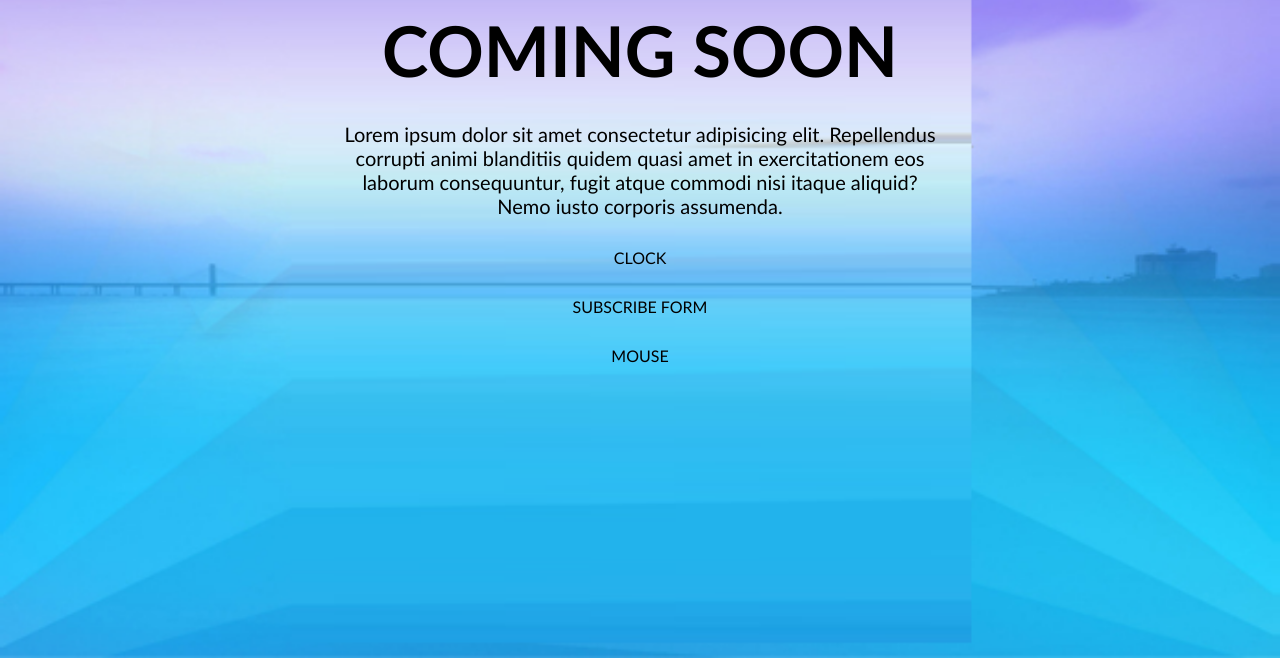
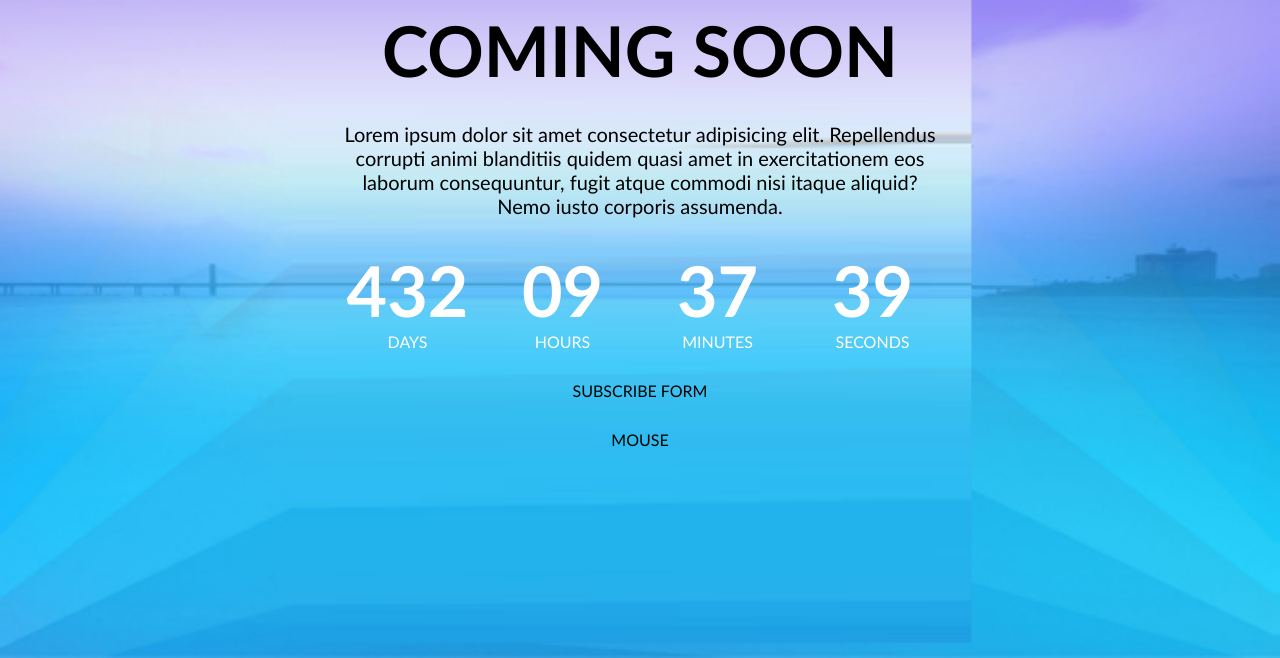
Before and after one commit to VilmaPetruskeviciene/5-comming_soon, a website: page index.html in a window 1280 px wide. Shown: the part 142-800 px from the top of the page. Drawn offline with Linux system fonts and the light colour scheme.

Commit message:
clock #4

```diff
--- a/css/components/clock.css
+++ b/css/components/clock.css
@@ -0,0 +1,29 @@
+.clock {
+    display: grid;
+    grid-template-columns: repeat(4, 1fr);
+    gap: 20px;
+    color: #fff;
+    text-transform: uppercase;
+}
+
+.clock > .time {
+    font-size: 16px;
+}
+
+.clock > .time > .value {
+    font-size: 70px;
+    font-weight: bold;
+}
+
+@media (max-width: 700px) {
+    .clock {
+        grid-template-columns: repeat(2, 1fr);
+    }
+}
+
+@media (max-width: 460px) {
+    .clock {
+        grid-template-columns: 1fr;
+        gap: 14px;
+    }
+}
--- a/index.html
+++ b/index.html
@@ -25,8 +25,23 @@
             <img class="logo" src="./img/logo.png" alt="Logo">
             <h1 class="title">Coming soon</h1>
             <p class="description">Lorem ipsum dolor sit amet consectetur adipisicing elit. Repellendus corrupti animi blanditiis quidem quasi amet in exercitationem eos laborum consequuntur, fugit atque commodi nisi itaque aliquid? Nemo iusto corporis assumenda.</p>
-            <div>
-                CLOCK
+            <div class="clock">
+                <div class="time">
+                    <div class="value">432</div>
+                    <div>Days</div>
+                </div>
+                <div class="time">
+                    <div class="value">09</div>
+                    <div>Hours</div>
+                </div>
+                <div class="time">
+                    <div class="value">37</div>
+                    <div>Minutes</div>
+                </div>
+                <div class="time">
+                    <div class="value">39</div>
+                    <div>Seconds</div>
+                </div>
             </div>
             <form>
                 SUBSCRIBE FORM
```
